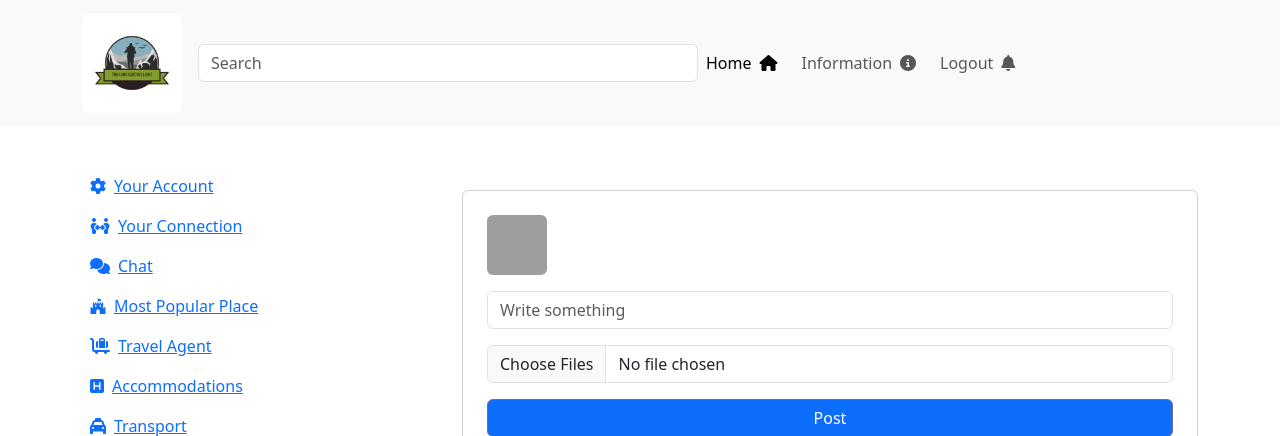
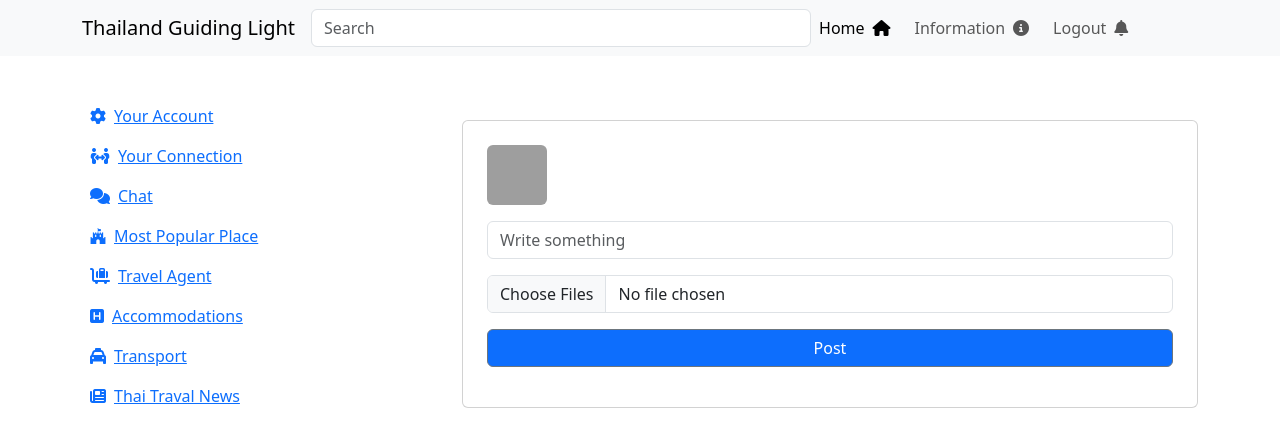
Before and after one commit to Kay13051976/Thailand-guiding-light-second, a Django app: page /index/ in a window 1280 px wide. Shown: the top 436 px of the page. Run offline with Django 3.2, Linux system fonts and the light colour scheme; data that the repository does not hold is empty; some libraries are stand-ins or nearby versions; grey boxes are pictures that could not be loaded.

Commit message:
Remove logo image from header

```diff
--- a/templates/home_app/base.html
+++ b/templates/home_app/base.html
@@ -19,7 +19,7 @@
           <div class="container">
 
           <div class="collapse navbar-collapse" id="navbarTogglerDemo01">
-            <a class="navbar-brand" href="#"><img src="/media/images/default/415743080_1561521437933826_4676889742776063937_n.png" class="d-block w-100 rounded" alt="..." height=100 style="object-fit:cover"></a>
+            <a class="navbar-brand" href="#">Thailand Guiding Light</a>
             <form class="d-flex" role="search">
                 <input class="form-control " style="width:500px" type="search" placeholder="Search" aria-label="Search">
             </form>
```
